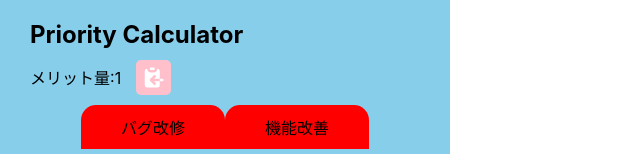
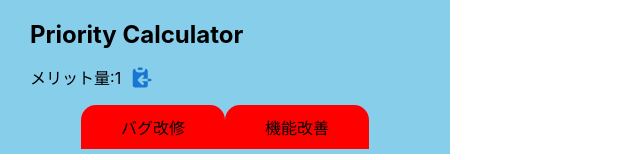
Before and after one commit to Yuji5117/priority-calculator, a React (Create React App) app: page / in a window 1280 px wide. Shown: the top 160 px of the page, without its empty margins (0-640 px from the left). Built offline with nearby package versions, Linux system fonts and the light colour scheme.

Commit message:
ツールチップの実装

```diff
--- a/package.json
+++ b/package.json
@@ -3,9 +3,11 @@
   "version": "0.1.0",
   "private": true,
   "dependencies": {
-    "@emotion/react": "^11.7.1",
-    "@emotion/styled": "^11.6.0",
+    "@emotion/react": "^11.8.1",
+    "@emotion/styled": "^11.8.1",
     "@material-ui/core": "^5.0.0-beta.5",
+    "@mui/icons-material": "^5.4.2",
+    "@mui/material": "^5.4.2",
     "@testing-library/jest-dom": "^5.16.2",
     "@testing-library/react": "^12.1.2",
     "@testing-library/user-event": "^13.5.0",
--- a/src/components/Header.tsx
+++ b/src/components/Header.tsx
@@ -1,5 +1,8 @@
 import { HiClipboardCopy } from "react-icons/hi";
+import IconButton from "@material-ui/core/IconButton";
+import Tooltip from "@mui/material/Tooltip";
 import styled from "styled-components";
+import { useState } from "react";
 
 interface PropsType {
   priorityScores: number[];
@@ -13,6 +16,7 @@ const Header = ({
   priorityScore,
   getCorporateInsiderNum,
 }: PropsType) => {
+  const [openTooltip, setOpenTooltip] = useState<boolean>(false);
   const copyTextToClipboard = (text: any): void => {
     navigator.clipboard.writeText(text);
   };
@@ -48,15 +52,38 @@ const Header = ({
     return text;
   };
 
+  const handleTooltipOpen = () => {
+    setOpenTooltip(true);
+  };
+
+  const handleTooltipClose = () => {
+    setOpenTooltip(false);
+  };
+
   return (
     <Wrapper>
       <Container>
         <Title>Priority Calculator</Title>
         <Content>
           <p>メリット量:{priorityScore}</p>
-          <CopyButton onClick={() => copyTextToClipboard(formatedAsMarkdown())}>
-            <HiClipboardCopy size={25} color={"#fff"} />
-          </CopyButton>
+          <Tooltip
+            PopperProps={{
+              disablePortal: true,
+            }}
+            title="コピーしました！"
+            open={openTooltip}
+            leaveDelay={1500}
+            onClose={handleTooltipClose}
+            disableFocusListener
+            disableTouchListener
+          >
+            <IconButton
+              color="primary"
+              onClick={() => copyTextToClipboard(formatedAsMarkdown())}
+            >
+              <HiClipboardCopy onClick={() => handleTooltipOpen()} size={25} />
+            </IconButton>
+          </Tooltip>
         </Content>
         <MenuTab>
           <TabItem>バグ改修</TabItem>
@@ -87,28 +114,6 @@ const Title = styled.h1`
 const Content = styled.div`
   display: flex;
   align-items: center;
-
-  & * + * {
-    margin-left: 15px;
-  }
-`;
-
-const CopyButton = styled.button`
-  background-color: pink;
-  border-radius: 5px;
-  padding: 5px;
-  width: 35px;
-  height: 35px;
-  border: none;
-  cursor: pointer;
-
-  :hover {
-    background-color: red;
-  }
-
-  :active {
-    background-color: pink;
-  }
 `;
 
 const MenuTab = styled.div`
```
Also changed, not shown: 1 other file (tests, documents, lock files or other folders).
